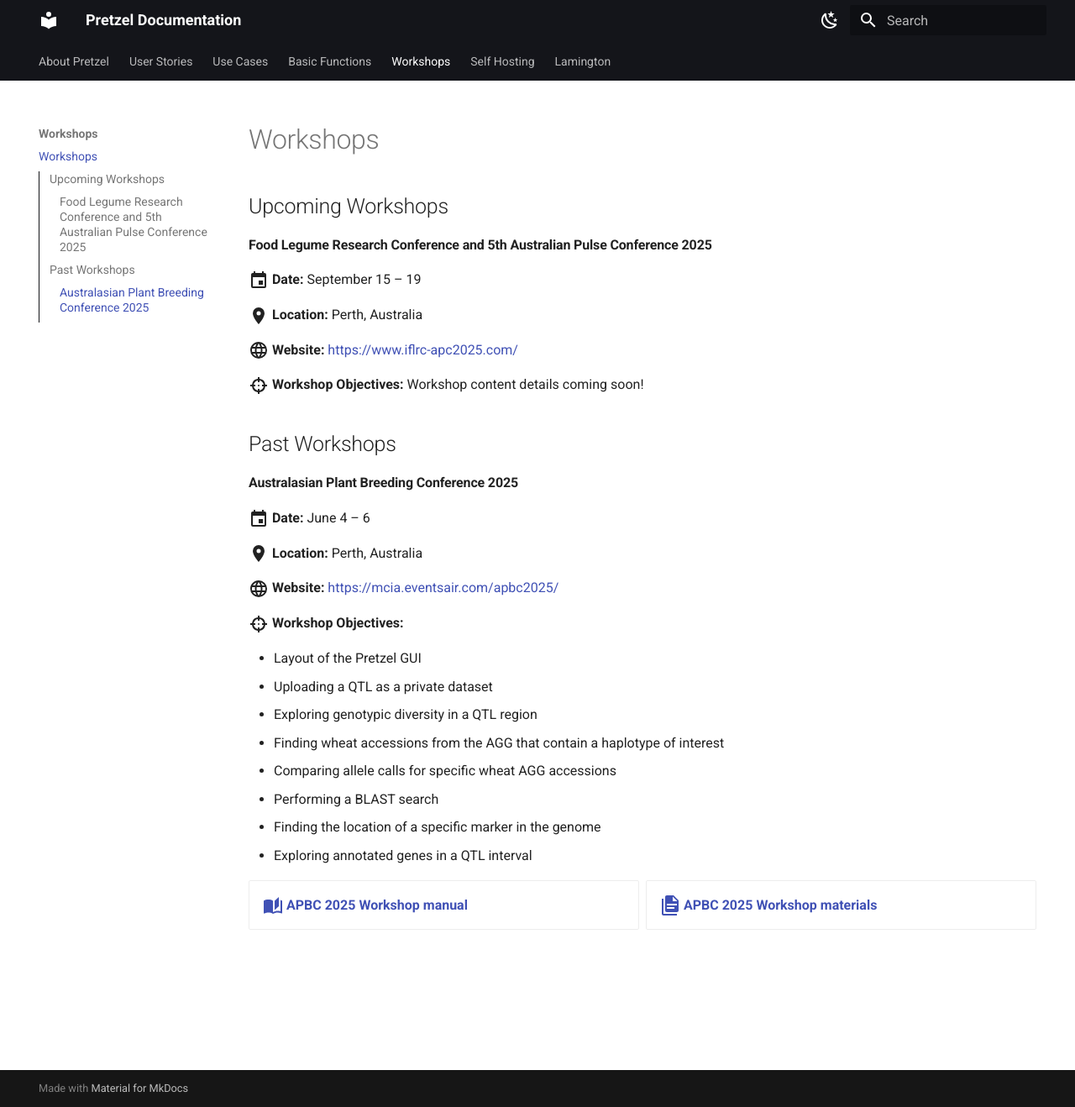
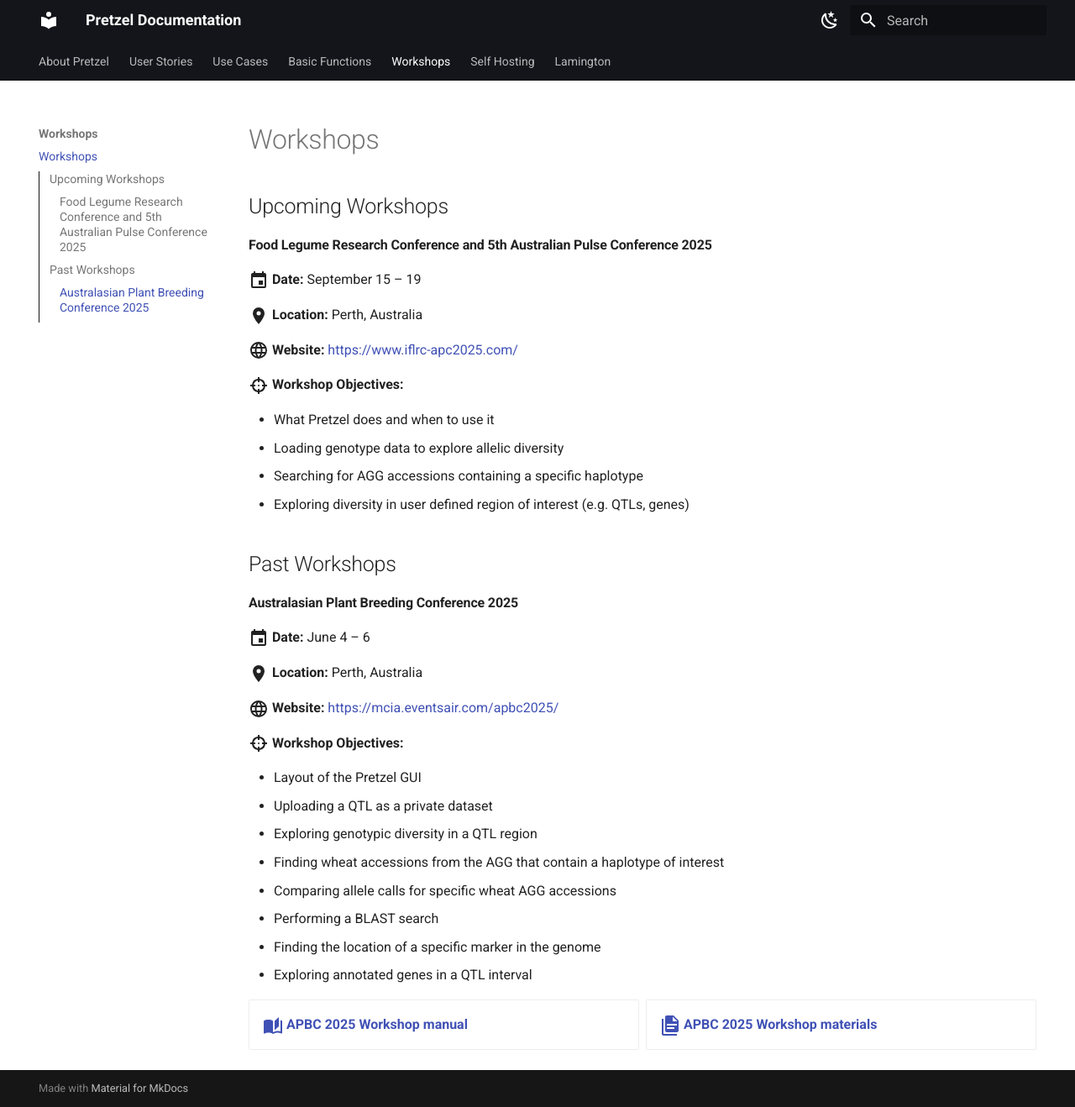
Before and after one commit to plantinformatics/pretzel-documentation-website, an MkDocs documentation site: the page built from docs/Workshops/workshops.md, in a window 1280 px wide and 1318 px high. Shown: the whole window at 84% size. Built offline with MkDocs 1.6.1 and Material for MkDocs 9.7.7, drawn with Linux system fonts in a browser that asks for light colours.

Commit message:
added new workshop information

```diff
--- a/docs/Workshops/workshops.md
+++ b/docs/Workshops/workshops.md
@@ -6,10 +6,14 @@
 
 :material-map-marker:{ .lg .middle } **Location:** Perth, Australia
 
-:material-web:{ .lg .middle } **Website:** [https://www.iflrc-apc2025.com/](https://www.iflrc-apc2025.com/)
+:material-web:{ .lg .middle } **Website:** [https://www.iflrc-apc2025.com/](https://www.iflrc-apc2025.com/pre-conference-workshops/)
 
 :material-target:{ .lg .middle } **Workshop Objectives:**
-Workshop content details coming soon!
+
+- What Pretzel does and when to use it
+- Loading genotype data to explore allelic diversity
+- Searching for AGG accessions containing a specific haplotype
+- Exploring diversity in user defined region of interest (e.g. QTLs, genes)
 
 ## Past Workshops
 
```
Also changed, not shown: docs/index.md (+11 -0 lines).
